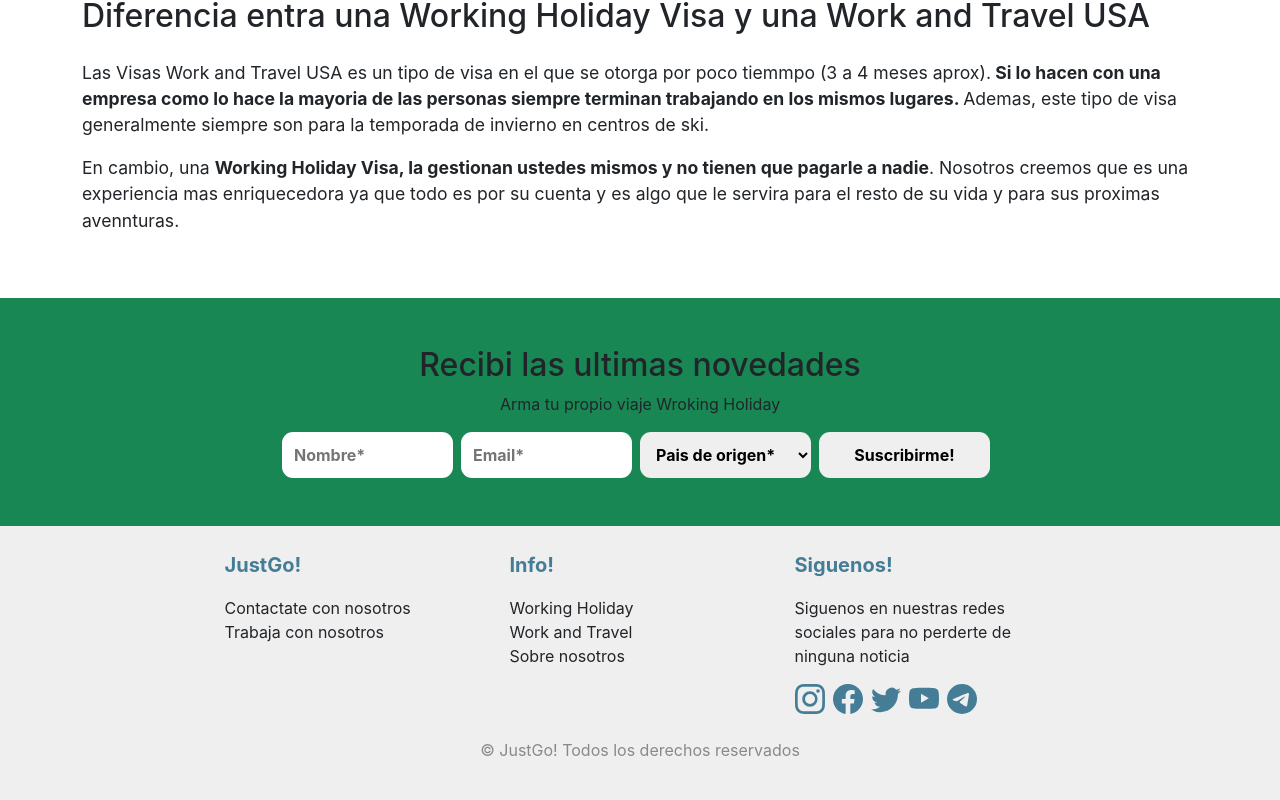
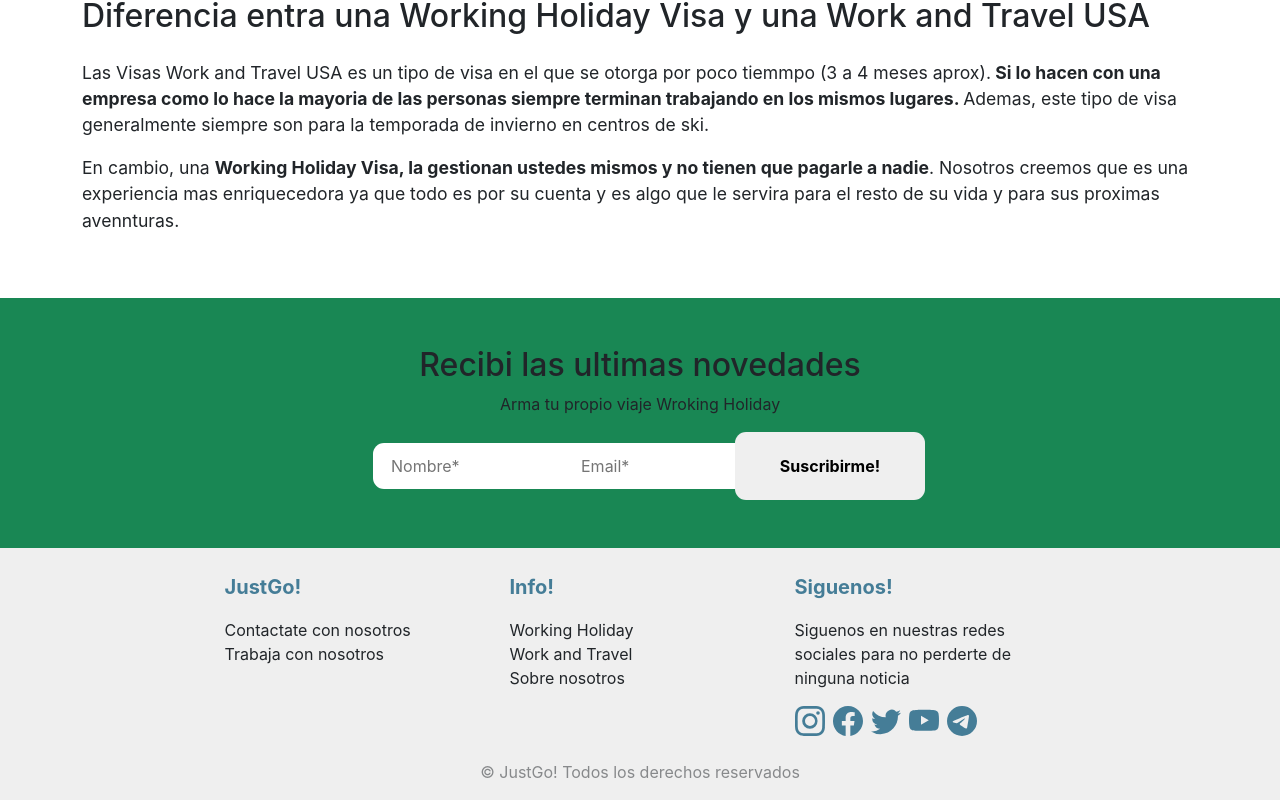
Before and after one commit to LucianoGuijarro/JustGo, a React (Create React App) app: page /que-es-una-working-holiday in a window 1280 px wide. Shown: the part 6703-7503 px from the top of the page. Before the commit the page ends 7481 px from the top, so only its background shows below. Built offline with nearby package versions, Linux system fonts and the light colour scheme.

Commit message:
agrego mediaquery en el componente -ElijeTuProximoDestino- para que se vea bien en diferentes tamaños

```diff
--- a/src/components/Suscribete/Suscribete.jsx
+++ b/src/components/Suscribete/Suscribete.jsx
@@ -4,22 +4,19 @@ import styles from './Suscribete.module.css';
 const Suscribete = () => {
   return (
     <section className='container-fluid py-5 bg-success'>
-        <div className="container">
-            <h2 className='text-center'>Recibi las ultimas novedades</h2>
-            <p className='text-center'>Arma tu propio viaje Wroking Holiday</p>
-            <form className="row justify-content-center">
-                <input placeholder='Nombre*' name='nombre' id='nombre' type='text' required className={`col-2 fw-bold me-2 ${styles.inputSuscripcion}`}></input>
-                <input placeholder='Email*' type='email' name='email' id='email' required className={`col-2 fw-bold me-2 ${styles.inputSuscripcion}`}></input>
-                <select name='paisDeOrigen' id='paisDeOrigen' required className={`col-2 fw-bold me-2 ${styles.inputSuscripcion}`}>
-                    <option value disabled selected>Pais de origen*</option>
-                    <option value="Argentina">Argentina</option>
-                    <option value="Chile">Chile</option>
-                    <option value="Uruguay">Uruguay</option>
-                    <option value="Peru">Peru</option>
-                </select>
-                <button className={`col-2 me-2 fw-bold ${styles.inputSuscripcion}`}>Suscribirme!</button>
-            </form>
-        </div>
+      <div className="container">
+        <h2 className='text-center'>Recibi las ultimas novedades</h2>
+        <p className='text-center'>Arma tu propio viaje Wroking Holiday</p>
+        <form className={`row justify-content-center ${styles.form}`}>
+          <div className={`col-2  fw-bold ${styles.inputs}`}>
+            <input placeholder='Nombre*' name='nombre' id='nombre' type='text' required className={`${styles.inputs}`}></input>
+          </div>
+          <div className={`col-2 fw-bold  ${styles.inputs}`}>
+            <input placeholder='Email*' type='email' name='email' id='email' required className={`${styles.inputs}`} ></input>
+          </div>
+          <button className={`col-2 fw-bold ${styles.inputs} ${styles.boton}`}>Suscribirme!</button>
+        </form>
+      </div>
     </section>
   )
 }
--- a/src/components/Suscribete/Suscribete.module.css
+++ b/src/components/Suscribete/Suscribete.module.css
@@ -1,7 +1,22 @@
-.inputSuscripcion{
+.inputs{
     border: none;
     border-radius: 11px;
-    padding: 11px 12px;
+    padding: 11px 18px;
     outline: none;
-    width: 15%;
 }
+
+@media (max-width: 992px) {
+    .inputs {
+        width: 30%;
+    }
+}
+@media (max-width: 768px) {
+    .form {
+        flex-direction: column !important;
+        align-items: center !important;
+    }
+    .inputs {
+        width: 100% !important;
+        padding-left: 0 !important;
+    }
+}
--- a/src/pages/eligeTuProximoDestino/EligeTuProximoDestino.jsx
+++ b/src/pages/eligeTuProximoDestino/EligeTuProximoDestino.jsx
@@ -2,6 +2,7 @@ import React from 'react';
 import { useEffect } from 'react';
 import { useState } from 'react';
 import DestinosCards from '../../components/DestinosCards/DestinosCards';
+import Suscribete from '../../components/Suscribete/Suscribete';
 import clientAxios from '../../config/clientAxios';
 import styles from './EligeTuProximoDestino.module.css';
 
@@ -17,7 +18,7 @@ const EligeTuProximoDestino = () => {
         <>
             <section className='container-fluid d-flex flex-column align-items-center '>
                 <h1 className={`${styles.tamañoLetra} text-center my-5 fw-bold`}>Viaja y Trabaja por el mundo</h1>
-                <form className={`d-flex w-50 py-3 align-items-end ${styles.form} ${styles.colorFilter}`}>
+                <form className={`d-flex w-50 py-3 align-items-end ${styles.form} ${styles.colorFilter} ${styles.filter992px}`}>
                     <div className={`d-flex flex-column ms-4 fw-bold ${styles.margen} ${styles.nacionalidad}`}>
                         <label>Nacionalidad</label>
                         <select name='paisDeOrigen' id='paisDeOrigen' className={`py-2 text-center ${styles.form} ${styles.inputs} ${styles.inputNacionalidad}`}>
@@ -36,17 +37,18 @@ const EligeTuProximoDestino = () => {
                             <option value="" className='fw-bold'>Mayor de 35 años</option>
                         </select>
                     </div>
-                    <button className={`${styles.boton} fw-bold`}>Consultar!</button>
+                    <button className={`${styles.boton} me-1 fw-bold`}>Consultar!</button>
                 </form>
             </section>
-            <section className='container'>
+            <section className='container my-5'>
                 <h2 className='my-5 text-center'>Destinos para Argentinos</h2>
                 <div className={`row justify-content-around ${styles.destinos}`}>
                     {destinos.map((destino) => {
-                        return <DestinosCards destino={destino} key={destino.id}/>
+                        return <DestinosCards destino={destino} key={destino.id} />
                     })}
                 </div>
             </section>
+            <Suscribete />
         </>
     )
 }
--- a/src/pages/eligeTuProximoDestino/EligeTuProximoDestino.module.css
+++ b/src/pages/eligeTuProximoDestino/EligeTuProximoDestino.module.css
@@ -34,3 +34,37 @@
 .destinos {
     gap: 1.3rem;
 }
+
+
+@media (max-width: 992px) {
+    .filter992px {
+        width: 80% !important;
+    }
+}
+
+@media (max-width: 767px) {
+    .filter992px {
+        width: 100% !important;
+    }
+}
+
+@media (max-width: 650px) {
+    .form {
+        flex-direction: column;
+        align-items: flex-start !important;
+    }
+    .nacionalidad {
+        margin: 0 !important;
+        padding-left: 10px;
+        width: 90%;
+    }
+    .edad {
+        padding-left: 10px;
+        width: 90%;
+    }
+    .boton {
+        margin-top: 10px;
+        margin-left: 10px;
+        width: 90%;
+    }
+}
```
